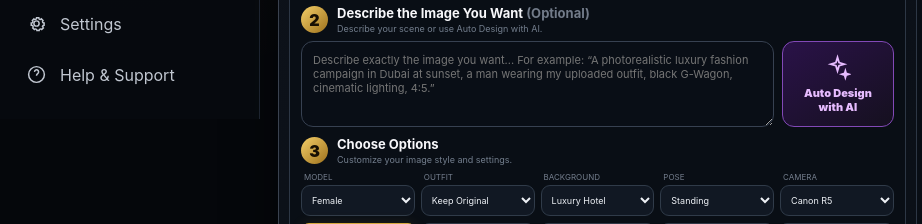
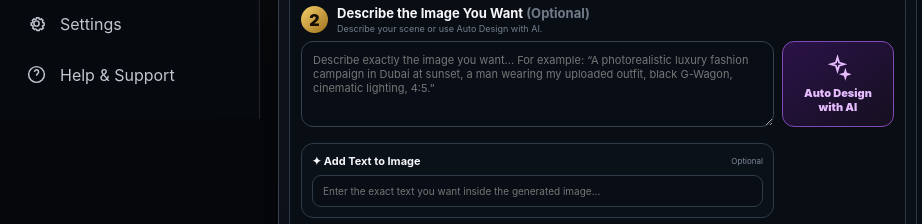
Before and after one commit to birdsin/obitrend-ai-fashion-creator, a website: page index.html in a window 1280 px wide. Shown: the part 681-905 px from the top of the page, 0-922 px from the left. Drawn offline with Linux system fonts and the light colour scheme.

Commit message:
Add text-to-image control to creator

```diff
--- a/index.html
+++ b/index.html
@@ -42,7 +42,7 @@ main{min-width:0;padding:12px 18px 50px}.content{max-width:1280px;margin:auto}.h
 <section class="creator">
 <div class="step"><div class="step-num">1</div><div><h3>Upload Your Image or Outfit</h3><p>Upload a clothing item, yourself, or any photo.</p></div></div>
 <div class="upload-row"><label class="upload-box"><input id="image" type="file" accept="image/png,image/jpeg,image/webp"><svg class="upload-icon" viewBox="0 0 24 24" fill="none" stroke="currentColor" stroke-width="1.7"><path d="M12 16V4m0 0L7 9m5-5 5 5"/><path d="M5 16v3h14v-3"/></svg><strong>Click to upload or drag & drop</strong><small>PNG, JPG, JPEG • Max 12 MB</small></label><div class="preview-box"><img id="uploadPreview" alt="Uploaded reference"><div class="file-meta" id="fileMeta"><div class="empty-preview">Your uploaded preview appears here.</div></div></div></div>
-<div class="prompt-wrap"><div class="step"><div class="step-num">2</div><div><h3>Describe the Image You Want <span style="color:#727b89">(Optional)</span></h3><p>Describe your scene or use Auto Design with AI.</p></div></div><div class="prompt-area"><textarea id="prompt" placeholder="Describe exactly the image you want... For example: “A photorealistic luxury fashion campaign in Dubai at sunset, a man wearing my uploaded outfit, black G-Wagon, cinematic lighting, 4:5.”"></textarea><button class="auto" id="autoDesign"><svg width="27" height="27" viewBox="0 0 24 24" fill="none" stroke="currentColor" stroke-width="1.6"><path d="m12 3 1.4 4.6L18 9l-4.6 1.4L12 15l-1.4-4.6L6 9l4.6-1.4L12 3Z"/><path d="m19 15 .7 2.3L22 18l-2.3.7L19 21l-.7-2.3L16 18l2.3-.7L19 15Z"/></svg>Auto Design<br>with AI</button></div></div>
+<div class="prompt-wrap"><div class="step"><div class="step-num">2</div><div><h3>Describe the Image You Want <span style="color:#727b89">(Optional)</span></h3><p>Describe your scene or use Auto Design with AI.</p></div></div><div class="prompt-area"><textarea id="prompt" placeholder="Describe exactly the image you want... For example: “A photorealistic luxury fashion campaign in Dubai at sunset, a man wearing my uploaded outfit, black G-Wagon, cinematic lighting, 4:5.”"></textarea><button class="auto" id="autoDesign"><svg width="27" height="27" viewBox="0 0 24 24" fill="none" stroke="currentColor" stroke-width="1.6"><path d="m12 3 1.4 4.6L18 9l-4.6 1.4L12 15l-1.4-4.6L6 9l4.6-1.4L12 3Z"/><path d="m19 15 .7 2.3L22 18l-2.3.7L19 21l-.7-2.3L16 18l2.3-.7L19 15Z"/></svg>Auto Design<br>with AI</button><div class="text-to-image"><div class="text-to-image-head"><b>✦ Add Text to Image</b><span>Optional</span></div><input id="imageText" type="text" maxlength="180" placeholder="Enter the exact text you want inside the generated image..."></div></div>
 <div class="step" style="margin-top:9px"><div class="step-num">3</div><div><h3>Choose Options</h3><p>Customize your image style and settings.</p></div></div>
 <div class="options">
 <div class="select-wrap"><label>MODEL</label><select id="model"><option>Female</option><option>Male</option><option>Couple</option><option>Multiple People</option></select></div>
```
